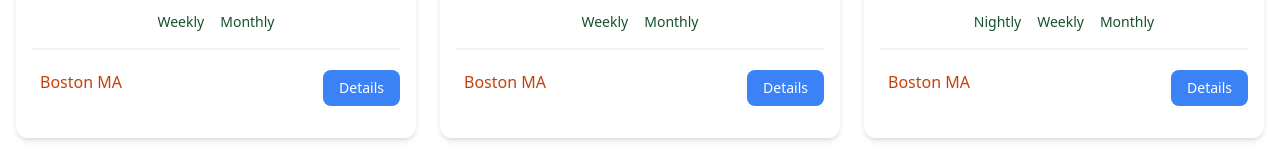
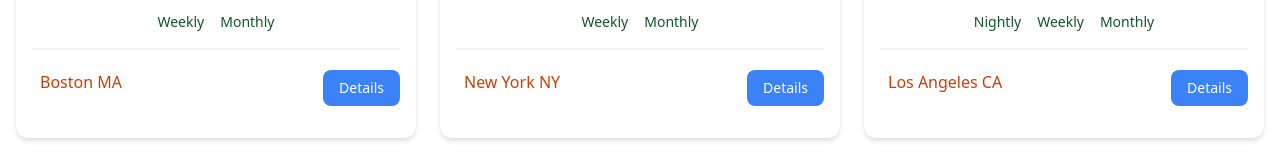
Before and after one commit to Jaspreet-Nijjar/nextjs-property-app, a Next.js app: page /properties in a window 1280 px wide. Shown: the part 498-658 px from the top of the page. Built offline with nearby package versions, Linux system fonts and the light colour scheme.

Commit message:
revised Link

```diff
--- a/components/PropertyCard.tsx
+++ b/components/PropertyCard.tsx
@@ -75,14 +75,17 @@ const PropertyCard = ({ property }) => {
         <div className="flex flex-col lg:flex-row justify-between mb-4">
           <div className="flex align-middle gap-2 mb-4 lg:mb-0">
             <i className="fa-solid fa-location-dot text-lg text-orange-700"></i>
-            <span className="text-orange-700"> Boston MA </span>
+            <span className="text-orange-700">
+              {' '}
+              {property.location.city} {property.location.state}
+            </span>
           </div>
-          <a
-            href="property.html"
+          <Link
+            href={`/properties/${property.id}`}
             className="h-[36px] bg-blue-500 hover:bg-blue-600 text-white px-4 py-2 rounded-lg text-center text-sm"
           >
             Details
-          </a>
+          </Link>
         </div>
       </div>
     </div>
```
